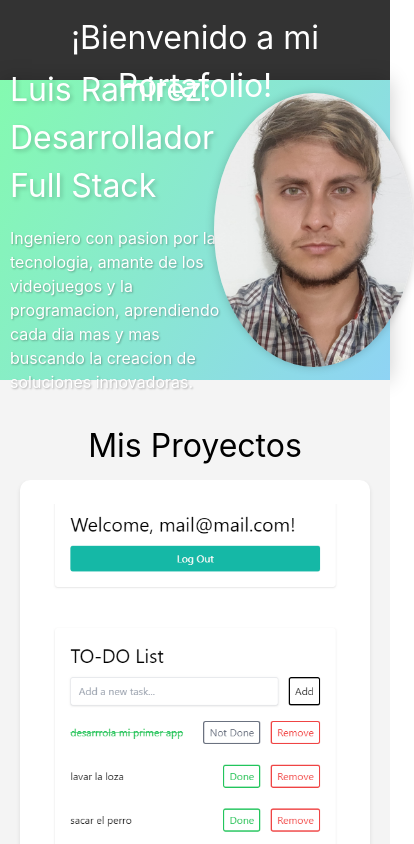
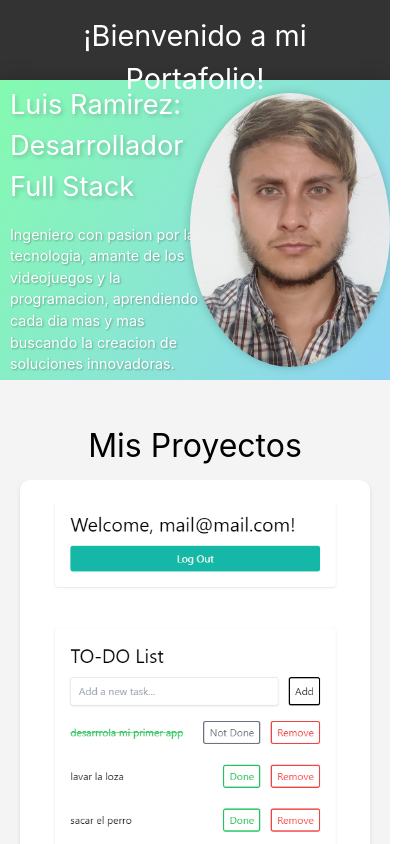
Before and after one commit to luchitoide/portfolio, a React (Create React App) app: page / in a window 390 px wide. Shown: the top 844 px of the page, 414 px wide, since content can reach past the window. Built offline with nearby package versions, Linux system fonts and the light colour scheme.

Commit message:
responsive fix

```diff
--- a/src/components/Header.js
+++ b/src/components/Header.js
@@ -28,6 +28,9 @@ const AnimatedTitle = styled.h1`
   @media (max-width: 665px) {
     font-size: 2rem;
   }
+  @media (max-width: 400px) {
+    font-size: 1.8rem;
+  }
 `;
 
 const Header = () => {
--- a/src/components/Introduction.js
+++ b/src/components/Introduction.js
@@ -25,7 +25,7 @@ const IntroductionText = styled.p`
   }
 
   @media (max-width: 600px) {
-    font-size: 1rem;
+    font-size: 0.9rem;
     width: 100%;
   }
 `;
@@ -42,7 +42,7 @@ const IntroductionTitle = styled.h2`
   }
 
   @media (max-width: 600px) {
-    font-size: 2rem;
+    font-size: 1.7rem;
     margin-right: 0;
     margin-bottom: 1rem;
   }
```
